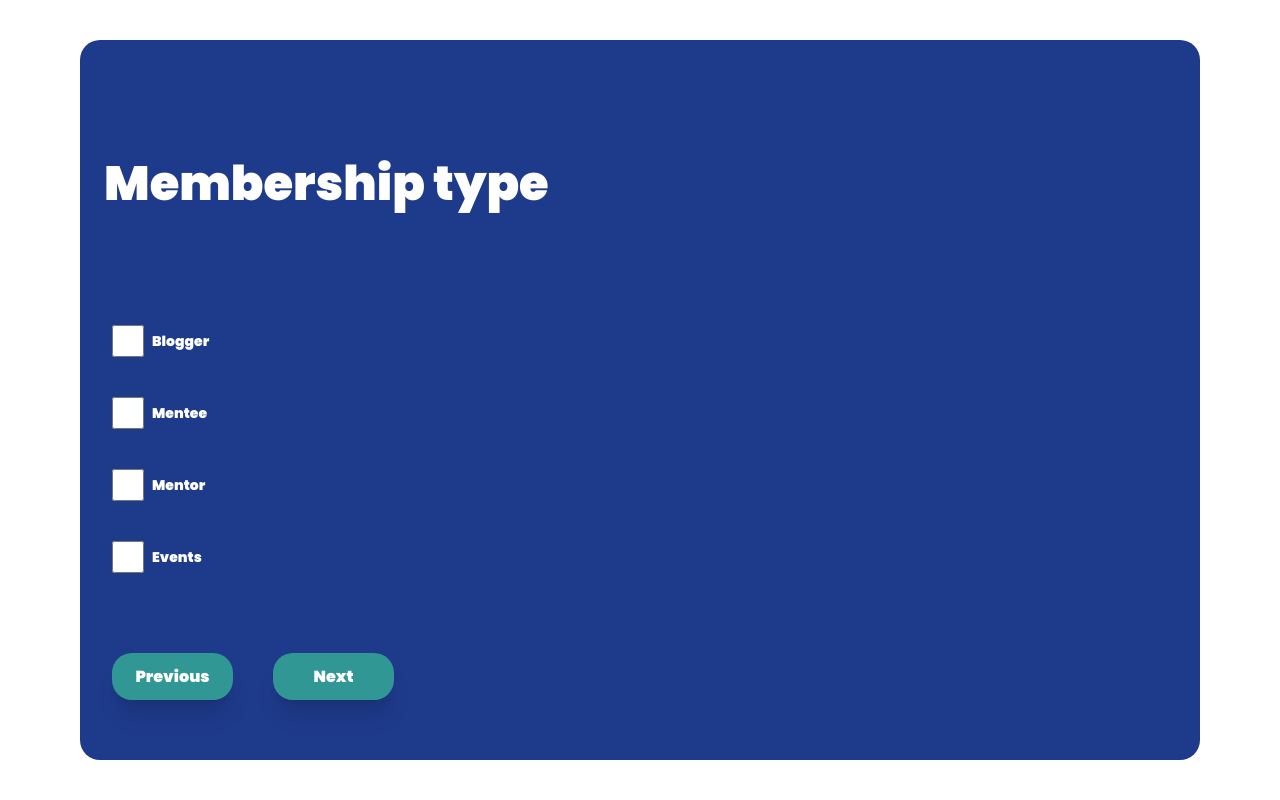
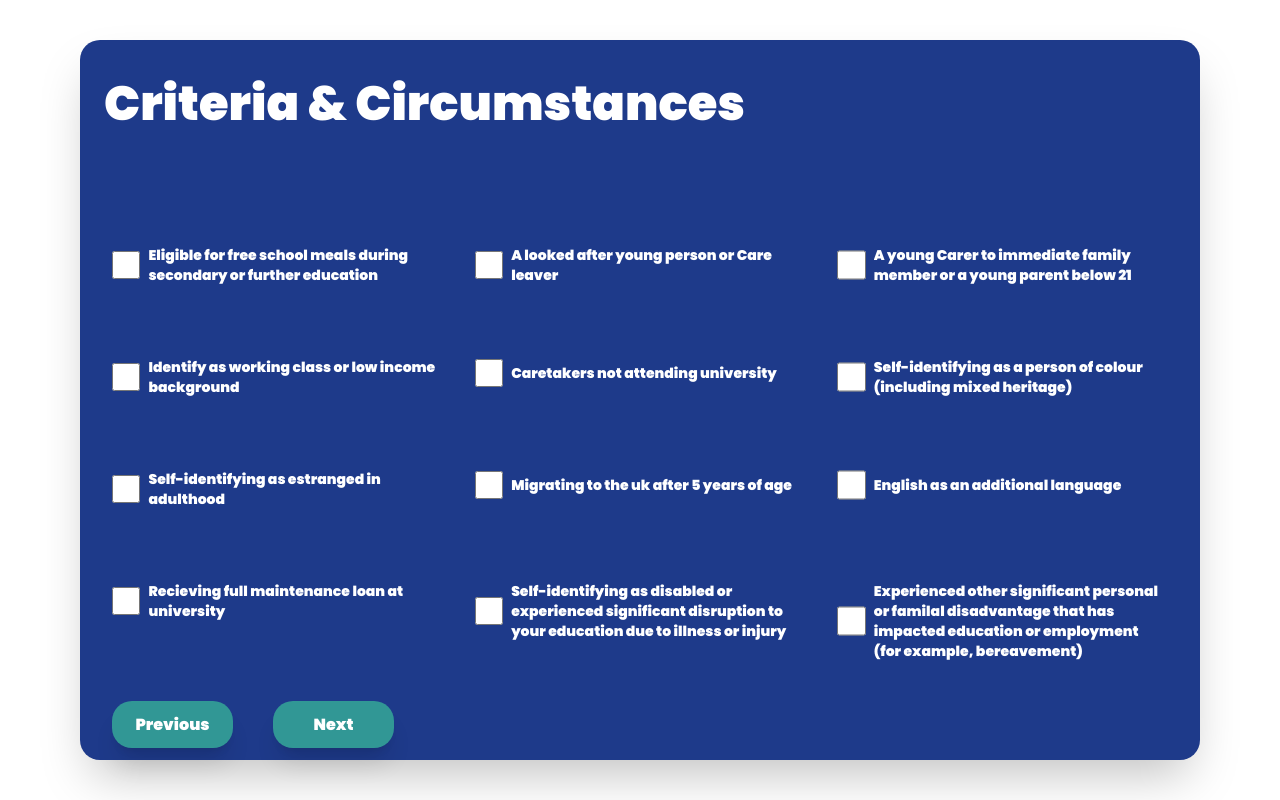
Before and after one commit to AshrafAKRahman/bridging_barriers, a Next.js app: page /CreateProfileFive in a window 1280 px wide. Built offline with nearby package versions, Linux system fonts and the light colour scheme.

Commit message:
added the criteria and circumstances page

```diff
--- a/components/checkbox/checkbox.jsx
+++ b/components/checkbox/checkbox.jsx
@@ -9,14 +9,18 @@ const Checkbox = ({ label, onChange = () => {}, className = "" }) => {
   };
 
   return (
-    <label className={`flex items-center space-x-2 ${className}`}>
+    <label className={`flex items-center space-x-2 w-full ${className}`}>
       <input
         type="checkbox"
         className="form-checkbox h-8 w-8 hover:bg-blue-500"
         checked={isChecked}
         onChange={handleCheckboxChange}
       />
-      <span className={`${className} text-sm`}>{label}</span>
+      <span
+        className={`overflow-ellipsis overflow-hidden w-full ${className} text-sm`}
+      >
+        {label}
+      </span>
     </label>
   );
 };
--- a/components/form/Form.jsx
+++ b/components/form/Form.jsx
@@ -2,7 +2,7 @@ const Form = ({ children, onSubmit }) => {
   return (
     <form
       onSubmit={onSubmit}
-      className="bg-blue-900 rounded-lg p-8 mt-10 sm:mx-5 md:mx-20 lg:ml-20 lg:mr-20"
+      className="bg-blue-900 rounded-lg p-8 mt-10 sm:mx-5 md:mx-20 lg:ml-20 lg:mr-20 shadow-2xl"
       style={{
         height: "90vh",
         flex: 1,
--- a/pages/CreateProfileFive.jsx
+++ b/pages/CreateProfileFive.jsx
@@ -6,47 +6,49 @@ import NormalButton from "@/components/buttons/NormalButton";
 import Link from "next/link";
 
 const CreateProfileFive = () => {
-  const [isChecked1, setIsChecked1] = useState(false);
-  const [isChecked2, setIsChecked2] = useState(false);
-  const [isChecked3, setIsChecked3] = useState(false);
-  const [isChecked4, setIsChecked4] = useState(false);
+  const [isChecked, setIsChecked] = useState(new Array(12).fill(false));
+
+  const handleCheckboxChange = (index, value) => {
+    const newIsChecked = [...isChecked];
+    newIsChecked[index] = value;
+    setIsChecked(newIsChecked);
+  };
+
+  const labels = [
+    "Eligible for free school meals during secondary or further education",
+    "A looked after young person or Care leaver",
+    "A young Carer to immediate family member or a young parent below 21",
+    "Identify as working class or low income background",
+    "Caretakers not attending university",
+    "Self-identifying as a person of colour (including mixed heritage)",
+    "Self-identifying as estranged in adulthood",
+    "Migrating to the uk after 5 years of age",
+    "English as an additional language",
+    "Recieving full maintenance loan at university",
+    "Self-identifying as disabled or experienced significant disruption to your education due to illness or injury",
+    "Experienced other significant personal or familal disadvantage that has impacted education or employment (for example, bereavement)",
+  ];
 
   return (
     <Form>
       <Header
-        titleClassName="text-3xl absolute left:40 md:left-20 top-40 transform translate-x-6 traslate-y-58 text-white"
-        title="Membership type"
+        titleClassName="text-3xl absolute left:40 md:left-20 top-20 transform translate-x-6 traslate-y-58 text-white"
+        title="Criteria & Circumstances"
       />
-      <div className="w-1/4 mt-60">
-        <div className="mb-10">
-          <Checkbox
-            label="Blogger"
-            onChange={(isChecked1) => setIsChecked1(isChecked1)}
-            className="text-white"
-          />
-        </div>
-        <div className="mb-10">
-          <Checkbox
-            label="Mentee"
-            onChange={(isChecked2) => setIsChecked2(isChecked2)}
-            className="text-white"
-          />
-        </div>
-        <div className="mb-10">
-          <Checkbox
-            label="Mentor"
-            onChange={(isChecked3) => setIsChecked3(isChecked3)}
-            className="text-white"
-          />
-        </div>
+      <div className="grid grid-cols-3 gap-8 mt-40">
+        {labels.map((label, index) => (
+          <div key={index} className="mb-10 min-w-0">
+            <Checkbox
+              label={label}
+              checked={isChecked[index]}
+              onChange={(value) => handleCheckboxChange(index, value)}
+              className="text-white"
+            />
+          </div>
+        ))}
+      </div>
 
-        <Checkbox
-          label="Events"
-          onChange={(isChecked4) => setIsChecked4(isChecked4)}
-          className="text-white"
-        />
-      </div>
-      <div className="mt-20">
+      <div className="mt-0">
         <Link className="mr-10" href="/CreateProfileFour">
           <NormalButton text="Previous" />
         </Link>
--- a/pages/CreateProfileThree.jsx
+++ b/pages/CreateProfileThree.jsx
@@ -31,7 +31,7 @@ const CreateProfileThree = () => {
           <img
             src="Accounting.jpg"
             alt="Accounting"
-            className="rounded-img mb-5 w-[60px] h-[60px]"
+            className="rounded-img mb-5 w-[70px] h-[70px]"
           />
           <Checkbox
             label="Accounting"
@@ -44,7 +44,7 @@ const CreateProfileThree = () => {
           <img
             src="Banking_Finance.jpg"
             alt="Banking & Finance"
-            className="rounded-img mb-5 w-[60px] h-[60px]"
+            className="rounded-img mb-5 w-[70px] h-[70px]"
           />
           <Checkbox
             label="Banking & Finance"
@@ -57,7 +57,7 @@ const CreateProfileThree = () => {
           <img
             src="Consulting.jpg"
             alt="Consulting"
-            className="rounded-img mb-5 w-[60px] h-[60px]"
+            className="rounded-img mb-5 w-[70px] h-[70px]"
           />
           <Checkbox
             label="Consulting"
@@ -69,7 +69,7 @@ const CreateProfileThree = () => {
           <img
             src="Marketing.jpg"
             alt="Marketing"
-            className="rounded-img mb-5 w-[60px] h-[60px]"
+            className="rounded-img mb-5 w-[70px] h-[70px]"
           />
           <Checkbox
             label="Marketing"
@@ -81,7 +81,7 @@ const CreateProfileThree = () => {
           <img
             src="Education.jpg"
             alt="Education"
-            className="rounded-img mb-5 w-[60px] h-[60px]"
+            className="rounded-img mb-5 w-[70px] h-[70px]"
           />
           <Checkbox
             label="Education"
@@ -93,7 +93,7 @@ const CreateProfileThree = () => {
           <img
             src="Engineering.jpg"
             alt="Engineering"
-            className="rounded-img mb-5 w-[60px] h-[60px]"
+            className="rounded-img mb-5 w-[70px] h-[70px]"
           />
           <Checkbox
             label="Engineering"
@@ -105,7 +105,7 @@ const CreateProfileThree = () => {
           <img
             src="Governemnt_Public.jpg"
             alt="Government"
-            className="rounded-img mb-5 w-[60px] h-[60px]"
+            className="rounded-img mb-5 w-[70px] h-[70px]"
           />
           <Checkbox
             label="Government & Public Sector"
@@ -117,7 +117,7 @@ const CreateProfileThree = () => {
           <img
             src="Healthcare.jpg"
             alt="Banking & Finance"
-            className="rounded-img mb-5 w-[60px] h-[60px]"
+            className="rounded-img mb-5 w-[70px] h-[70px]"
           />
           <Checkbox
             label="Healthcare"
@@ -129,7 +129,7 @@ const CreateProfileThree = () => {
           <img
             src="Real Estate.jpg"
             alt="Real Estate"
-            className="rounded-img mb-5 w-[60px] h-[60px]"
+            className="rounded-img mb-5 w-[70px] h-[70px]"
           />
           <Checkbox
             label="Real Estate"
@@ -141,7 +141,7 @@ const CreateProfileThree = () => {
           <img
             src="Law.jpg"
             alt="Law"
-            className="rounded-img mb-5 w-[60px] h-[60px]"
+            className="rounded-img mb-5 w-[70px] h-[70px]"
           />
           <Checkbox
             label="Law"
@@ -153,7 +153,7 @@ const CreateProfileThree = () => {
           <img
             src="Technology.jpg"
             alt="Technology"
-            className="rounded-img mb-5 w-[60px] h-[60px]"
+            className="rounded-img mb-5 w-[70px] h-[70px]"
           />
           <Checkbox
             label="Banking & Finance"
@@ -165,7 +165,7 @@ const CreateProfileThree = () => {
           <img
             src="Media-_-Music_1.jpg"
             alt="Media_Music"
-            className="rounded-img mb-5 w-[60px] h-[60px]"
+            className="rounded-img mb-5 w-[70px] h-[70px]"
           />
           <Checkbox
             label="Banking & Finance"
```
